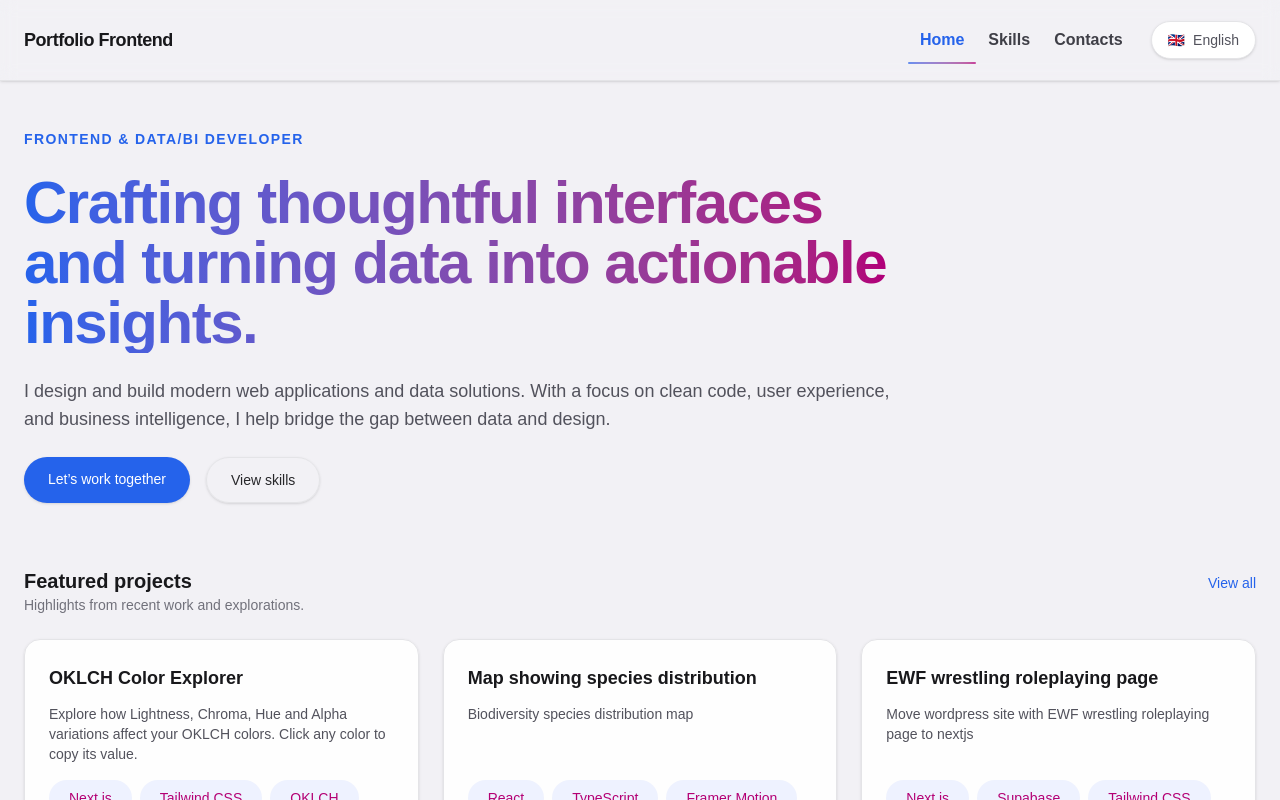
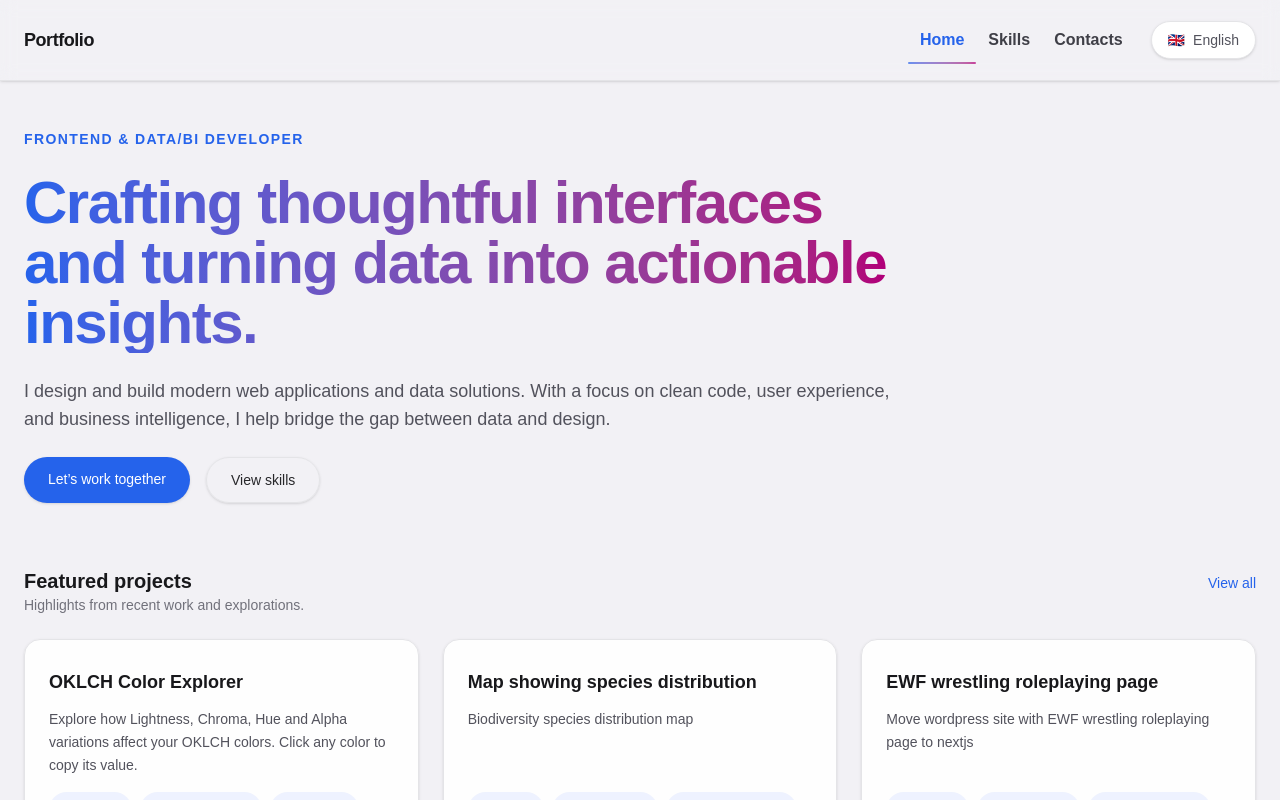
Before and after one commit to eremina-official/portfolio-nextjs, a Next.js app: page /en in a window 1280 px wide. Shown: the top 800 px of the page. Built offline with nearby package versions, Linux system fonts and the light colour scheme.

Commit message:
Edit Projects Card design

```diff
--- a/components/Card.tsx
+++ b/components/Card.tsx
@@ -15,21 +15,23 @@ export function Card({ project }: CardProps) {
     <Link href={href} className="block">
       <article
         key={id}
-        className="group flex h-full flex-col rounded-2xl border border-border-200 bg-white/90 p-6 shadow-sm transition duration-300 hover:-translate-y-1 hover:shadow-xl"
+        className="group flex h-full flex-col rounded-2xl border border-border-200 bg-white/90 px-6 py-7 shadow-sm transition duration-300 hover:-translate-y-1 hover:shadow-lg"
       >
         <div className="flex items-center justify-between">
           {/* <h3 className="text-lg font-semibold text-text transition duration-800 group-hover:bg-gradient-to-r group-hover:from-primary group-hover:to-accent group-hover:bg-clip-text group-hover:text-transparent"> */}
           <h3
             className="text-lg font-semibold bg-clip-text text-transparent
-         transition-all duration-500
-         bg-[linear-gradient(to_right,_theme(colors.text),_theme(colors.text))]
-         group-hover:bg-gradient-to-r
-         group-hover:from-primary group-hover:to-accent"
+            transition-all duration-500
+            bg-[linear-gradient(to_right,_theme(colors.text),_theme(colors.text))]
+            group-hover:bg-gradient-to-r
+            group-hover:from-primary group-hover:to-accent"
           >
             {t(`${currentProject}.title`)}
           </h3>
         </div>
-        <p className="mt-3 flex-1 text-sm text-subtext">{t(`${currentProject}.description`)}</p>
+        <p className="mt-3 flex-1 text-sm text-subtext leading-relaxed">
+          {t(`${currentProject}.description`)}
+        </p>
         {tech.length ? (
           <ul className="mt-4 flex flex-wrap gap-2 text-sm text-zinc-500">
             {tech.map((item) => (
@@ -41,7 +43,10 @@ export function Card({ project }: CardProps) {
         ) : null}
         <div className="mt-6 inline-flex items-center text-sm font-medium text-primary transition group-hover:text-primary-dark">
           {t(href !== "#" ? `ctaLabel` : `comingSoon`)}
-          <span aria-hidden className="ml-1 transition duration-200 group-hover:translate-x-1">
+          <span
+            aria-hidden
+            className="ml-1 inline-block transition-transform duration-200 group-hover:translate-x-1"
+          >
             →
           </span>
         </div>
--- a/messages/en.json
+++ b/messages/en.json
@@ -5,7 +5,7 @@
     "Contacts": "Contacts"
   },
   "header": {
-    "title": "Portfolio Frontend"
+    "title": "Portfolio"
   },
   "languageMenu": {
     "label": "Language",
--- a/messages/pl.json
+++ b/messages/pl.json
@@ -5,7 +5,7 @@
     "Contacts": "Kontakt"
   },
   "header": {
-    "title": "Portfolio Frontend"
+    "title": "Portfolio"
   },
   "languageMenu": {
     "label": "Język",
```
